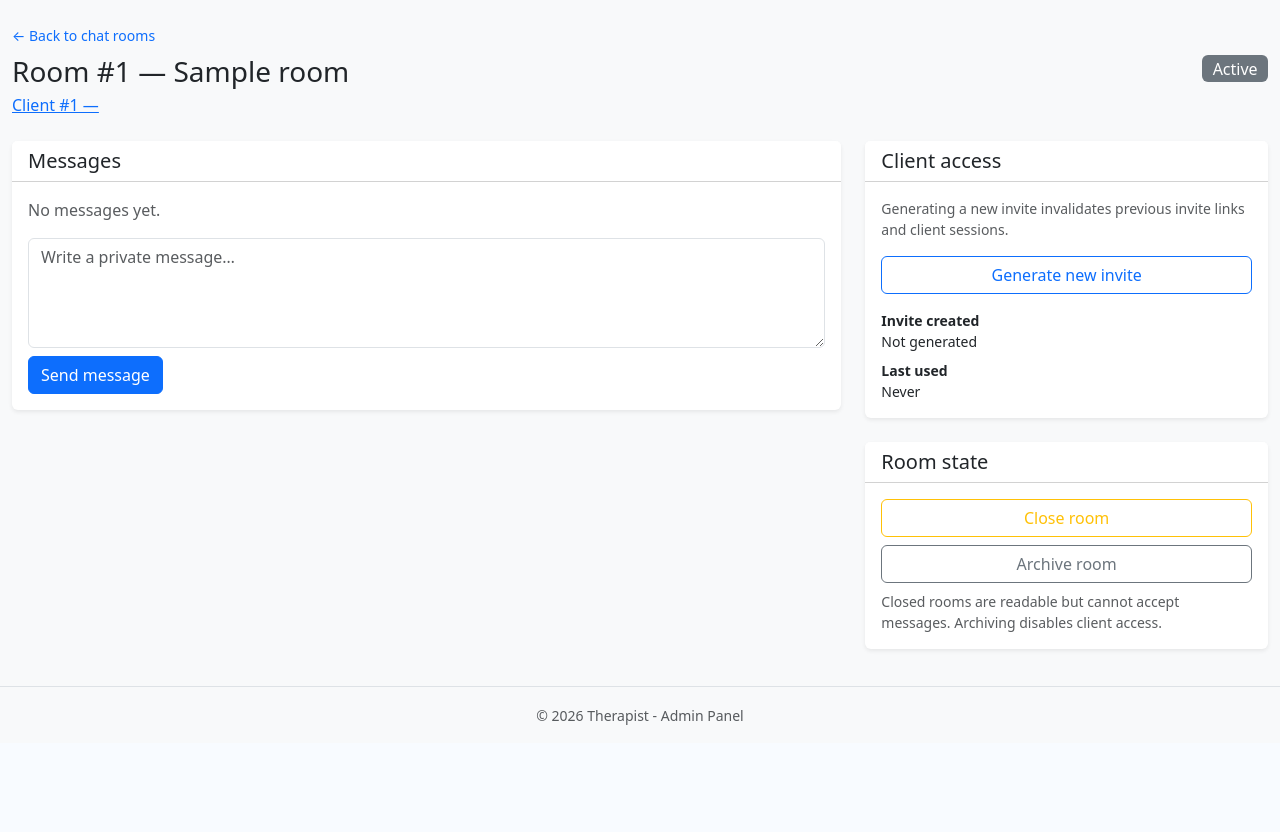
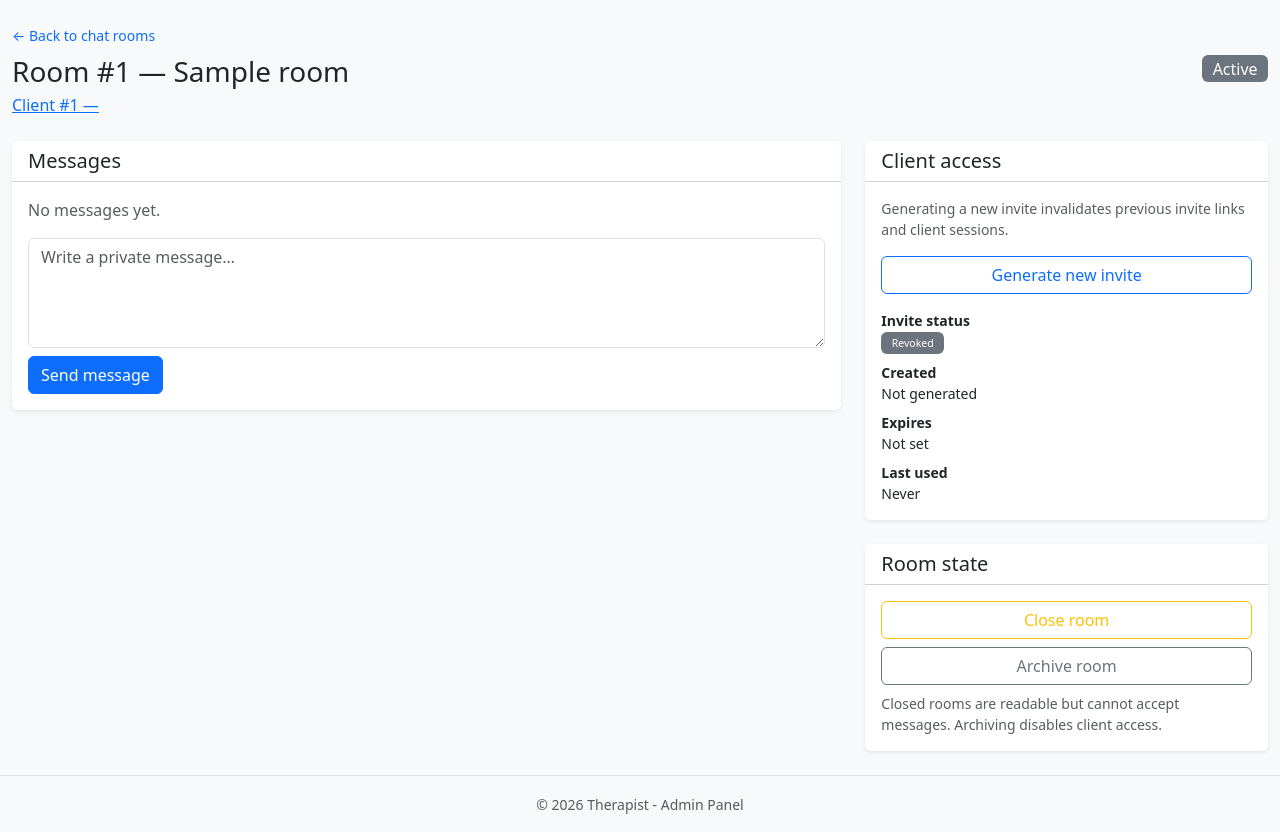
Before and after one commit to evgeny-vlasov/my-web-garden, a Flask app: page /admin/chat-rooms/1 in a window 1280 px wide. Shown: the part 57-889 px from the top of the page. Before the commit the page ends 782 px from the top, so only its background shows below. Run offline with Flask 3, Linux system fonts and the light colour scheme; a user stored in the database is signed in; tables that the repository leaves empty hold one stand-in row (values such as "Sample post"); data that the repository does not hold is empty; some libraries are stand-ins or nearby versions.

Commit message:
Harden chat invite expiration and revocation

```diff
--- a/shared/models.py
+++ b/shared/models.py
@@ -259,6 +259,7 @@ class ChatRoom(db.Model):
     )
     invite_token_hash = db.Column(db.String(64), unique=True, index=True)
     invite_created_at = db.Column(db.DateTime)
+    invite_expires_at = db.Column(db.DateTime, index=True)
     invite_last_used_at = db.Column(db.DateTime)
     client_access_enabled = db.Column(
         db.Boolean, default=True, server_default=db.true(), nullable=False
--- a/sites/therapist/app.py
+++ b/sites/therapist/app.py
@@ -7,7 +7,7 @@ import os
 import sys
 import hashlib
 import secrets
-from datetime import datetime
+from datetime import datetime, timedelta
 from pathlib import Path
 from werkzeug.utils import secure_filename
 from slugify import slugify
@@ -1067,10 +1067,20 @@ def _token_digest(token):
 def _client_room_granted(room):
     grants = session.get('client_room_access', {})
     return (
-        room.client_access_enabled
+        _invite_state(room) == 'active'
         and room.status in {'active', 'closed'}
         and grants.get(str(room.id)) == room.access_version
     )
+
+
+def _invite_state(room, now=None):
+    """Return active, expired, or revoked without exposing token material."""
+    now = now or datetime.utcnow()
+    if not room.invite_token_hash or not room.client_access_enabled:
+        return 'revoked'
+    if not room.invite_expires_at or room.invite_expires_at <= now:
+        return 'expired'
+    return 'active'
 
 
 def _chat_messages(room):
@@ -1130,6 +1140,7 @@ def admin_chat_room_view(room_id):
     return render_template(
         'admin/chat_room_detail.html', room=room, messages=_chat_messages(room),
         message_form=ChatMessageForm(), action_form=ChatRoomActionForm(),
+        invite_state=_invite_state(room),
     )
 
 
@@ -1169,13 +1180,33 @@ def admin_chat_room_invite(room_id):
         return redirect(url_for('admin_chat_room_view', room_id=room.id))
     token = secrets.token_urlsafe(32)
     room.invite_token_hash = _token_digest(token)
-    room.invite_created_at = datetime.utcnow()
+    now = datetime.utcnow()
+    room.invite_created_at = now
+    room.invite_expires_at = now + timedelta(days=14)
+    room.invite_last_used_at = None
     room.client_access_enabled = True
     room.access_version += 1
     db.session.commit()
     app.logger.info('Chat room %s invite regenerated by admin user %s', room.id, current_user.id)
     invite_url = url_for('client_room_access', _external=True, _scheme='https') + '#' + token
     return render_template('admin/chat_room_invite.html', room=room, invite_url=invite_url)
+
+
+@app.route('/admin/chat-rooms/<int:room_id>/invite/revoke', methods=['POST'])
+@admin_required
+def admin_chat_room_invite_revoke(room_id):
+    room = ChatRoom.query.get_or_404(room_id)
+    form = ChatRoomActionForm()
+    if not form.validate_on_submit():
+        abort(400)
+    room.invite_token_hash = None
+    room.invite_expires_at = datetime.utcnow()
+    room.client_access_enabled = False
+    room.access_version += 1
+    db.session.commit()
+    app.logger.info('Chat room %s invite revoked by admin user %s', room.id, current_user.id)
+    flash('Client invite and active client sessions revoked.', 'success')
+    return redirect(url_for('admin_chat_room_view', room_id=room.id))
 
 
 @app.route('/admin/chat-rooms/<int:room_id>/state/<action>', methods=['POST'])
@@ -1200,12 +1231,17 @@ def admin_chat_room_state(room_id, action):
         room.status = 'active'
         room.closed_at = None
         room.archived_at = None
-        room.client_access_enabled = True
+        room.client_access_enabled = (
+            room.invite_token_hash is not None
+            and room.invite_expires_at is not None
+            and room.invite_expires_at > now
+        )
     else:
         room.status = 'archived'
         room.archived_at = now
         room.client_access_enabled = False
         room.invite_token_hash = None
+        room.invite_expires_at = now
         room.access_version += 1
     room.updated_at = now
     db.session.commit()
@@ -1221,7 +1257,7 @@ def client_room_access():
     if form.validate_on_submit():
         digest = _token_digest(form.token.data.strip())
         room = ChatRoom.query.filter_by(invite_token_hash=digest).first()
-        if room and room.client_access_enabled and room.status in {'active', 'closed'}:
+        if room and _invite_state(room) == 'active' and room.status in {'active', 'closed'}:
             session.clear()
             session.permanent = True
             session['client_room_access'] = {str(room.id): room.access_version}
--- a/sites/therapist/templates/admin/chat_room_detail.html
+++ b/sites/therapist/templates/admin/chat_room_detail.html
@@ -27,7 +27,13 @@
             <div class="card border-0 shadow-sm mb-4"><div class="card-header bg-white"><h2 class="h5 mb-0">Client access</h2></div><div class="card-body">
                 <p class="small text-muted">Generating a new invite invalidates previous invite links and client sessions.</p>
                 {% if room.status != 'archived' %}<form method="POST" action="{{ url_for('admin_chat_room_invite', room_id=room.id) }}">{{ action_form.hidden_tag() }}<button class="btn btn-outline-primary w-100" type="submit">Generate new invite</button></form>{% else %}<p class="text-muted mb-0">Archived rooms cannot generate invites.</p>{% endif %}
-                <dl class="small mt-3 mb-0"><dt>Invite created</dt><dd>{{ room.invite_created_at.strftime('%b %d, %Y %I:%M %p') if room.invite_created_at else 'Not generated' }}</dd><dt>Last used</dt><dd class="mb-0">{{ room.invite_last_used_at.strftime('%b %d, %Y %I:%M %p') if room.invite_last_used_at else 'Never' }}</dd></dl>
+                {% if invite_state != 'revoked' %}<form method="POST" action="{{ url_for('admin_chat_room_invite_revoke', room_id=room.id) }}" class="mt-2">{{ action_form.hidden_tag() }}<button class="btn btn-outline-danger w-100" type="submit">Revoke invite and access</button></form>{% endif %}
+                <dl class="small mt-3 mb-0">
+                    <dt>Invite status</dt><dd><span class="badge {% if invite_state == 'active' %}bg-success{% elif invite_state == 'expired' %}bg-warning text-dark{% else %}bg-secondary{% endif %}">{{ invite_state|title }}</span></dd>
+                    <dt>Created</dt><dd>{{ room.invite_created_at.strftime('%b %d, %Y %I:%M %p') if room.invite_created_at else 'Not generated' }}</dd>
+                    <dt>Expires</dt><dd>{{ room.invite_expires_at.strftime('%b %d, %Y %I:%M %p') if room.invite_expires_at else 'Not set' }}</dd>
+                    <dt>Last used</dt><dd class="mb-0">{{ room.invite_last_used_at.strftime('%b %d, %Y %I:%M %p') if room.invite_last_used_at else 'Never' }}</dd>
+                </dl>
             </div></div>
             <div class="card border-0 shadow-sm"><div class="card-header bg-white"><h2 class="h5 mb-0">Room state</h2></div><div class="card-body d-grid gap-2">
                 {% if room.status == 'active' %}<form method="POST" action="{{ url_for('admin_chat_room_state', room_id=room.id, action='close') }}">{{ action_form.hidden_tag() }}<button class="btn btn-outline-warning w-100" type="submit">Close room</button></form>{% else %}<form method="POST" action="{{ url_for('admin_chat_room_state', room_id=room.id, action='reopen') }}">{{ action_form.hidden_tag() }}<button class="btn btn-outline-success w-100" type="submit">Reopen room</button></form>{% endif %}
```
Also changed, not shown: sites/therapist/migrations/versions/a9c5d3e7f024_add_chat_invite_expiration.py (added, +37 -0 lines), sites/therapist/static/js/chat-invite-copy.js (added, +15 -0 lines), sites/therapist/templates/admin/chat_room_invite.html (+8 -2 lines).
